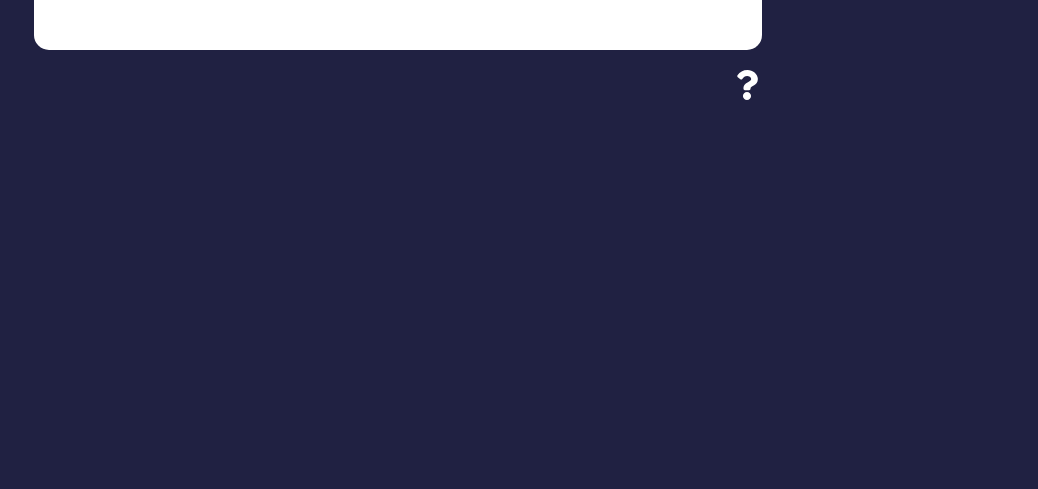
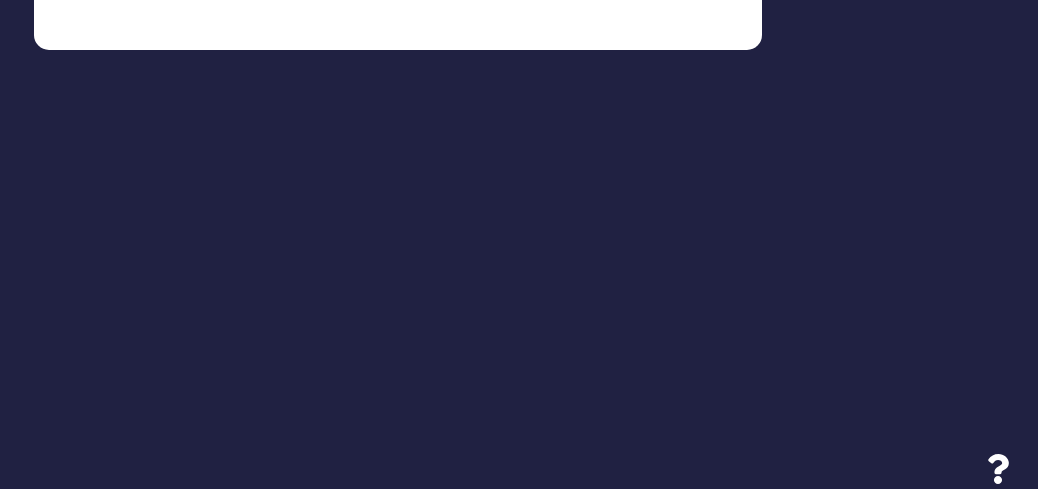
Before and after one commit to arakhm6/feedback-app, a React (Create React App) app: page /about in a window 1280 px wide. Shown: the part 308-797 px from the top of the page, without its empty margins (242-1280 px from the left). Built offline with nearby package versions, Linux system fonts and the light colour scheme.

Commit message:
about icon styling

```diff
--- a/src/index.css
+++ b/src/index.css
@@ -190,6 +190,9 @@ input:focus {
 .about-link {
   display: flex;
   justify-content: flex-end;
+  bottom: 0;
+  right: 25px;
+  position: fixed;
 }
 
 /* FIX: Remove position: absolute to keep about icon at the bottom of the
```
